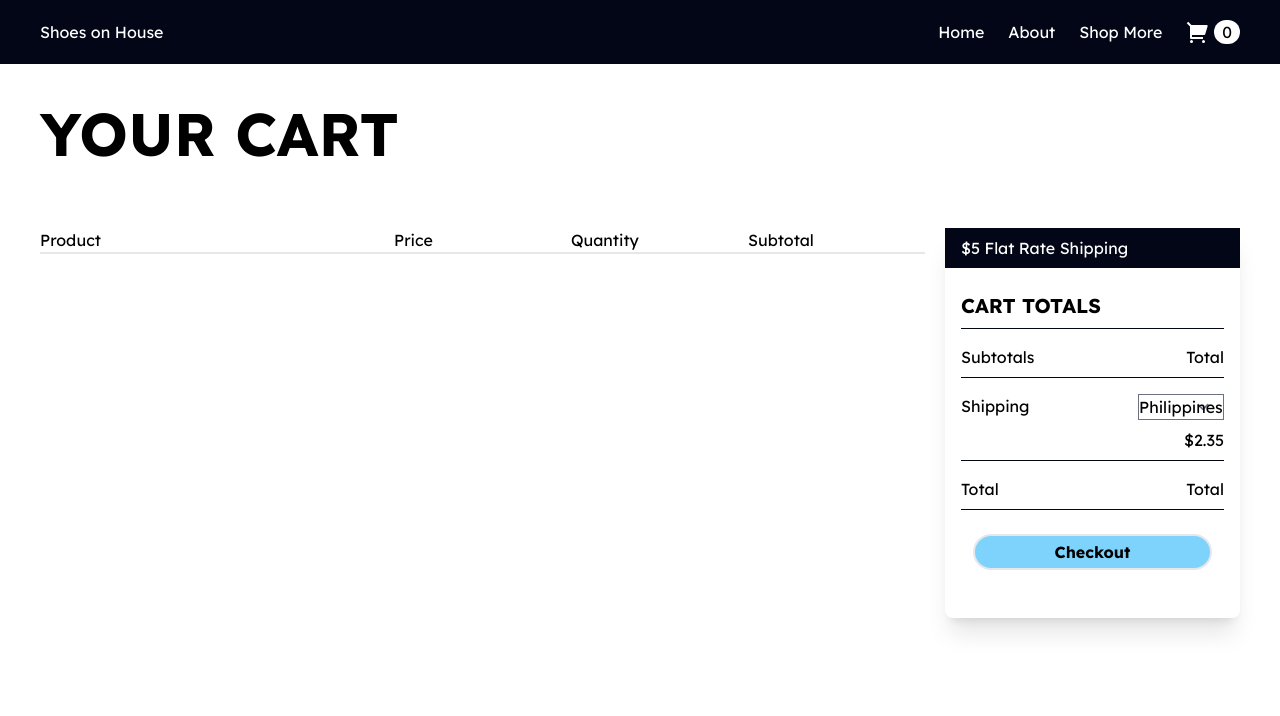
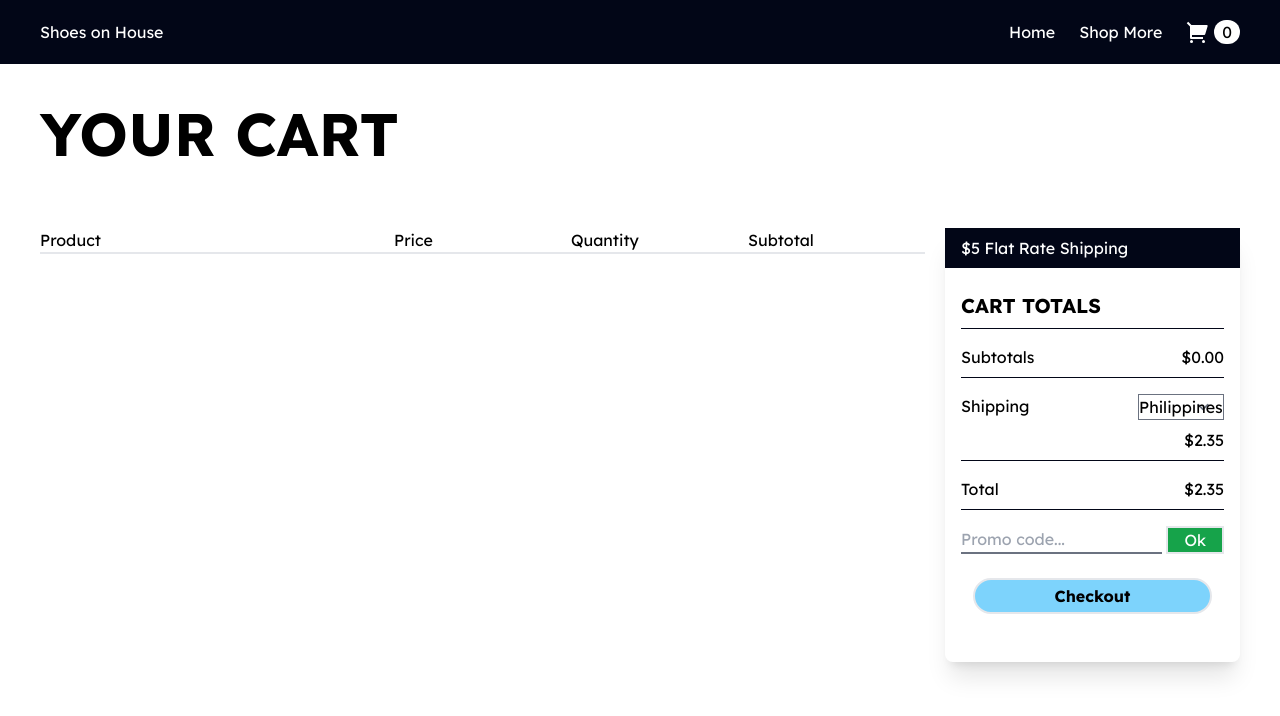
Before and after one commit to CarlMathew/Shoes-On-House, a React (Vite) app: page /checkout in a window 1280 px wide. Shown: the top 716 px of the page. Built offline with nearby package versions, Linux system fonts and the light colour scheme; a web font is replaced by a local one.

Commit message:
new update on ecommerce shop

```diff
--- a/src/App.tsx
+++ b/src/App.tsx
@@ -3,6 +3,7 @@ import Navbar from "./Navbar"
 import Body from "./Body"
 import Footer from "./Footer"
 import Checkout from "./Checkout";
+import ShopMore from "./ShopMore";
 import { BrowserRouter as Router, Routes, Route } from "react-router-dom";
 import { useEffect, useState } from "react";
 import { orderDetails } from "./types";
@@ -34,12 +35,12 @@ function App(): JSX.Element | null | string {
 
   return (
     <Router>
-      <Navbar contentList={["Home", "About", "Shop More"]} order = {order} linkList = {["/Shop", "/", "/"]}/>
       <Routes>
         <Route
           path="/Shop"
           element={
             <>
+              <Navbar contentList={["Home", "Shop More"]} order = {order} linkList = {["/Shop", "/ShopMore"]}/>
               <BackgroundPicture />
               <Body orderData = {order} handleOrder = {handleOrder} clearAll = {clearAll}/>
               <Footer />
@@ -47,10 +48,27 @@ function App(): JSX.Element | null | string {
           }
         />
         <Route path="/checkout" element={
-          <Checkout
-            orders = {order}
-            handleOrder={handleOrder}
-        />} />
+          <>
+            <Navbar contentList={["Home", "Shop More"]} order = {order} linkList = {["/Shop", "/ShopMore"]}/>
+            <Checkout
+              orders = {order}
+              handleOrder={handleOrder}
+            />
+        </>
+        } />
+        <Route path ="/ShopMore" element = {
+          <div className="h-screen">
+            <div className="h-[7%]">
+                <Navbar contentList={["Home", "Shop More"]} order = {order} linkList = {["/Shop", "/ShopMore"]}/>
+            </div>
+            <div className="h-[93%]">
+                <ShopMore />
+            </div>
+          </div>
+
+
+
+        }/>
       </Routes>
     </Router>
   );
--- a/src/Body.tsx
+++ b/src/Body.tsx
@@ -229,7 +229,7 @@ const sliderData: sliderDetails[] = [
 ]
 
 
-function ShoeSizeDialog({dialogRef, shoeSize, setShoeSize, idNumber, orderList, handleOrder, shoesData, clearAll}: DialogProps): JSX.Element | null | string {
+function ShoeSizeDialog({dialogRef, shoeSize, setShoeSize, idNumber, orderList, handleOrder, shoesData, clearAll, closeModal}: DialogProps): JSX.Element | null | string {
     function acceptOrder(){
 
          const orderShoes: detailsInterface[] | undefined = shoesData?.find(data => data.id == idNumber);
@@ -266,7 +266,7 @@ function ShoeSizeDialog({dialogRef, shoeSize, setShoeSize, idNumber, orderList,
                 <button className="bg-green-600 px-4 rounded-full py-1 text-white font-bold shadow-xl transition-transform duration-500 hover:-translate-y-1 hover:scale-110"
                     onClick={acceptOrder}
                 >+ Add to cart</button>
-                <button className="bg-red-600 px-4 rounded-full py-1 text-white font-bold shadow-xl transition-transform duration-500 hover:-translate-y-1 hover:scale-110" onClick={clearAll}>X Close</button>
+                <button className="bg-red-600 px-4 rounded-full py-1 text-white font-bold shadow-xl transition-transform duration-500 hover:-translate-y-1 hover:scale-110" onClick={closeModal}>X Close</button>
             </div>
         </dialog>
     )
@@ -315,6 +315,7 @@ export default function BodyElement({ orderData, handleOrder, clearAll }: BodyPr
                 handleOrder = {handleOrder}
                 shoesData = {shoesData}
                 clearAll={clearAll}
+                closeModal ={closeModal}
 
             />
             <div className="w-full flex justify-center">
--- a/src/Checkout.tsx
+++ b/src/Checkout.tsx
@@ -5,7 +5,7 @@ import 'swiper/css';
 import 'swiper/css/navigation';
 import 'swiper/css/pagination';
 import "./Checkout.css"
-import { CheckOutProps, orderDetails, OrderProps, QuantityButtonProps, RemoveDialogProps } from "./types";
+import { CheckOutProps, orderDetails, OrderProps, QuantityButtonProps, RemoveDialogProps, PaymentProps } from "./types";
 
 export default function Checkout({orders, handleOrder} :CheckOutProps): JSX.Element | string | null {
     const [quantity, setQuantity] = useState<number>(1);
@@ -44,10 +44,15 @@ export default function Checkout({orders, handleOrder} :CheckOutProps): JSX.Elem
                     />
                 </div>
                 <div className="w-full block lg:hidden">
-                    <OrdersMobile quantity = {quantity} setQuantity = {setQuantity} orders={orders}/>
+                    <OrdersMobile                      quantity = {quantity}
+                        setQuantity = {setQuantity}
+                        orders ={orders}
+                        openDialog = {openDialog}
+                        setRemoveId = {setRemoveId}
+                        handleOrder = {handleOrder}/>
                 </div>
                 <div className="w-full lg:w-[25%]">
-                    <PaymentDetails />
+                    <PaymentDetails orders={orders}/>
                 </div>
 
             </div>
@@ -60,7 +65,6 @@ export default function Checkout({orders, handleOrder} :CheckOutProps): JSX.Elem
 function RemoveDialog({dialogRef, closeModal, removeId, orders, handleOrder}: RemoveDialogProps): JSX.Element | null | string {
     const productName: orderDetails | null = orders.filter((data) => data.id == removeId)[0]
     function RemoveItem(){
-
         const remainingOrders: orderDetails[] = orders.filter(data => data.id != removeId)
         handleOrder(remainingOrders)
         closeModal()
@@ -123,19 +127,40 @@ function Orders({quantity, setQuantity, orders, openDialog, setRemoveId, handleO
     )
 }
 
-function PaymentDetails():JSX.Element | string | null{
+function PaymentDetails({orders} : PaymentProps):JSX.Element | string | null{
 
     const [shippingFee, setShippingFee] = useState<number>(2.35);
+    const [code, setCode] = useState<string>("")
+    const [discount, setDiscount] = useState<number>(0);
     const [country, setCountry] = useState<string>("PH");
-
+    const [showDiscount, setShowDiscount] = useState<boolean>(false);
+    const totalPaymentOrder:number = orders.reduce((acc, curr) => acc + (curr.price * curr.quantity), 0)
+    const overallTotal: number = totalPaymentOrder + shippingFee
 
     function handleShippingFee(e:React.ChangeEvent<HTMLSelectElement>){
         setCountry(e.target.value);
 
         if (e.target.value === "PH"){
             setShippingFee(2.35)
+
         } else {
             setShippingFee(4.5)
+
+        }
+    }
+
+    function submitCode(e){
+        e.preventDefault()
+        setShowDiscount(true)
+        if (code === "ASIA123") {
+            setDiscount(0.10)
+        }
+        else if (code === "SHOESZXC") {
+            setDiscount(0.80)
+        }
+        else {
+            setDiscount(0)
+
         }
     }
 
@@ -153,9 +178,9 @@ function PaymentDetails():JSX.Element | string | null{
                 <div className = "p-2 px-4 ">
                     <div className="flex justify-between">
                         <h1>Subtotals</h1>
-                        <h1>Total</h1>
+                        <h1>${totalPaymentOrder.toFixed(2)}</h1>
                     </div>
-                    <hr className =  "mt-2 border-slate-950" />
+                    <hr className = "mt-2 border-slate-950" />
                 </div>
                 <div className = "p-2 px-4 ">
                     <div className="flex justify-between">
@@ -168,15 +193,24 @@ function PaymentDetails():JSX.Element | string | null{
                             <h1 className="mt-2 text-end">${shippingFee}</h1>
                         </div>
                     </div>
-                    <hr className =  "mt-2 border-slate-950" />
+                    <hr className = "mt-2 border-slate-950" />
                 </div>
                 <div className = "p-2 px-4 ">
                     <div className="flex justify-between">
                         <h1>Total</h1>
-                        <h1>Total</h1>
+                        <h1>${(overallTotal - (overallTotal * discount)).toFixed(2)}</h1>
                     </div>
                     <hr className =  "mt-2 border-slate-950" />
                 </div>
+                {showDiscount && (
+                    <div className={`italic text-sm p-2 px-4 ${discount>0 ? "text-green-400" : "text-red-400"}`}>
+                        {discount>0 ? `${discount * 100}% Discount Acquired: Save $${(overallTotal * discount).toFixed(2)}` : "Wrong Code"}
+                    </div>
+                )}
+                <form className="p-2 px-4 flex gap-1" onSubmit={submitCode}>
+                    <input type="text" name="" id="" placeholder="Promo code..." className="bg-transparent w-full border-0 border-b-2 focus:outline-none" value={code} onChange={(e) => setCode(e.target.value)}/>
+                    <button type="submit" className="border-2 px-4 bg-green-600 text-white">Ok</button>
+                </form>
                 <div className = "p-2 px-4 flex justify-center mt-2">
                     <button className="px-20 py-1 border-2 rounded-full bg-sky-300 font-bold transition-all duration-200 hover:scale-110 hover:-translate-y-2 ">Checkout</button>
                 </div>
@@ -185,7 +219,7 @@ function PaymentDetails():JSX.Element | string | null{
     )
 }
 
-function OrdersMobile({quantity, setQuantity}: QuantityButtonProps): JSX.Element | string | null {
+function OrdersMobile({quantity, setQuantity, orders, openDialog, setRemoveId, handleOrder}: OrderProps): JSX.Element | string | null {
     return (
         <div className="pt-4 shadow border-slate-950 border-2 rounded-lg pb-4">
             <Swiper
@@ -198,32 +232,34 @@ function OrdersMobile({quantity, setQuantity}: QuantityButtonProps): JSX.Element
                 }}
                 modules={[Pagination, Navigation]}
             >
-                <SwiperSlide>
-                    <div className="flex flex-col items-center justify-center">
-                        <img src="public/popular/sample_shoes.png" alt="" className="w-[150px] h-[150px] rounded-full shadow-lg pt-4 border-2 border-black" />
-                        <h1 className="text-xl font-bold">Stride X</h1>
-                        <h1 className="mt-2">Size: 10</h1>
-                        <h1 className="mt-2">Price: $15.99</h1>
-                        <div className="flex gap-2 mt-2">
-                            <h1 className="text-center">Quantity:</h1>
-                            <QuantityButton quantity={quantity} setQuantity={setQuantity} />
+                {orders.map((data) => (
+                    <SwiperSlide>
+                        <div className="flex flex-col items-center justify-center relative">
+                            <button className="absolute top-0 right-4 border-2 p-2 bg-red-400 rounded shadow shadow-black"
+                                onClick={(e) => {
+                                openDialog()
+                                setRemoveId(e.currentTarget.getAttribute("data-id"))
+                                }}
+                                data-id = {data.id}
+                            >
+                                <svg xmlns="http://www.w3.org/2000/svg" width="20" height="20" fill="currentColor" className="bi bi-trash3-fill" viewBox="0 0 16 16">
+                                    <path d="M11 1.5v1h3.5a.5.5 0 0 1 0 1h-.538l-.853 10.66A2 2 0 0 1 11.115 16h-6.23a2 2 0 0 1-1.994-1.84L2.038 3.5H1.5a.5.5 0 0 1 0-1H5v-1A1.5 1.5 0 0 1 6.5 0h3A1.5 1.5 0 0 1 11 1.5m-5 0v1h4v-1a.5.5 0 0 0-.5-.5h-3a.5.5 0 0 0-.5.5M4.5 5.029l.5 8.5a.5.5 0 1 0 .998-.06l-.5-8.5a.5.5 0 1 0-.998.06m6.53-.528a.5.5 0 0 0-.528.47l-.5 8.5a.5.5 0 0 0 .998.058l.5-8.5a.5.5 0 0 0-.47-.528M8 4.5a.5.5 0 0 0-.5.5v8.5a.5.5 0 0 0 1 0V5a.5.5 0 0 0-.5-.5"/>
+                                </svg>
+                            </button>
+                            <img src={data.imgURL}  alt="" className="w-[150px] h-[150px] rounded-full shadow-lg pt-4 border-2 border-black" />
+                            <h1 className="text-xl font-bold">{data.name}</h1>
+                            <h1 className="mt-2">Size {data.size}</h1>
+                            <h1 className="mt-2">${data.price}</h1>
+                            <div className="flex gap-2 mt-2">
+                                <h1 className="text-center">Quantity:</h1>
+                                <QuantityButton quantity = {quantity} setQuantity = {setQuantity} orders={orders} uid = {data.id} ordersQuantity = {data.quantity} handleOrder = {handleOrder}/>
+                            </div>
+                            <h1 className="mt-2">Subtotal: ${(data.price * data.quantity).toFixed(2)}</h1>
                         </div>
-                        <h1 className="mt-2">Subtotal</h1>
-                    </div>
-                </SwiperSlide>
-                <SwiperSlide>
-                    <div className="flex flex-col items-center justify-center">
-                        <img src="public/popular/sample_shoes2.png" alt="" className="w-[150px] h-[150px] rounded-full shadow-lg pt-4 border-2 border-black" />
-                        <h1 className="text-xl font-bold">Stride X</h1>
-                        <h1 className="mt-2">Size: 10</h1>
-                        <h1 className="">Price: $15.99</h1>
-                        <div className="flex gap-2">
-                            <h1 className="text-center">Quantity:</h1>
-                            <QuantityButton quantity={quantity} setQuantity={setQuantity}/>
-                        </div>
-                        <h1>Subtotal</h1>
-                    </div>
-                </SwiperSlide>
+                    </SwiperSlide>
+                ))}
+
+
             </Swiper>
             <div className="absolute top-[55%]  left-2 prev-button cursor-pointer text-xl bg-black px-2 rounded-full text-white transition-all duration-150 active:scale-50">{"<"}</div>
             <div className="absolute top-[55%]  right-2 next-button cursor-pointer text-xl bg-black px-2 rounded-full text-white transition-all duration-150 active:scale-50 ">{">"}</div>
--- a/src/Navbar.tsx
+++ b/src/Navbar.tsx
@@ -13,7 +13,7 @@ export default function Navbar({contentList, order, linkList}: NavbarProps): JSX
                 <div className="w-1/2 md:visible">Shoes on House</div>
                 <ul className="w-1/2 flex justify-end gap-6">
                     {contentList.map((content, i) => (
-                        <li className="hover:text-slate-400"><a href={linkList[0]}>{content}</a></li>
+                        <li className="hover:text-slate-400"><a href={linkList[i]}>{content}</a></li>
                     ))}
                     <li className="">
                         <a href="/checkout" className="flex items-center justify-center gap-1">
--- /dev/null
+++ b/src/ShopMore.tsx
@@ -0,0 +1,16 @@
+export default function ShopMore(): JSX.Element | string | null {
+    return(
+        <div className="flex h-full">
+            <div className="border-slate-400 w-[18%] px-10 p-5 bg-slate-950 text-white">
+                <div className="flex gap-1 items-center">
+                    <svg xmlns="http://www.w3.org/2000/svg" width="24" height="24" fill="currentColor" className="bi bi-funnel" viewBox="0 0 16 16">
+                        <path d="M1.5 1.5A.5.5 0 0 1 2 1h12a.5.5 0 0 1 .5.5v2a.5.5 0 0 1-.128.334L10 8.692V13.5a.5.5 0 0 1-.342.474l-3 1A.5.5 0 0 1 6 14.5V8.692L1.628 3.834A.5.5 0 0 1 1.5 3.5zm1 .5v1.308l4.372 4.858A.5.5 0 0 1 7 8.5v5.306l2-.666V8.5a.5.5 0 0 1 .128-.334L13.5 3.308V2z"/>
+                    </svg>
+                    <h1 className="text-xl font-bold">Filter</h1>
+                </div>
+
+            </div>
+            <div className="p-5 b w-[88%]">Test</div>
+        </div>
+    )
+}
--- a/src/types.ts
+++ b/src/types.ts
@@ -42,6 +42,7 @@ export interface DialogProps{
     shoesData: detailsInterface[] | null
     handleOrder: (orders: orderDetails[]) => void
     clearAll: () => void
+    closeModal: () => void
 
 }
 
@@ -101,3 +102,7 @@ export type NavbarProps = {
     linkList: string[]
     order: orderDetails[]
 }
+
+export type PaymentProps = {
+    orders: orderDetails[]
+}
```
